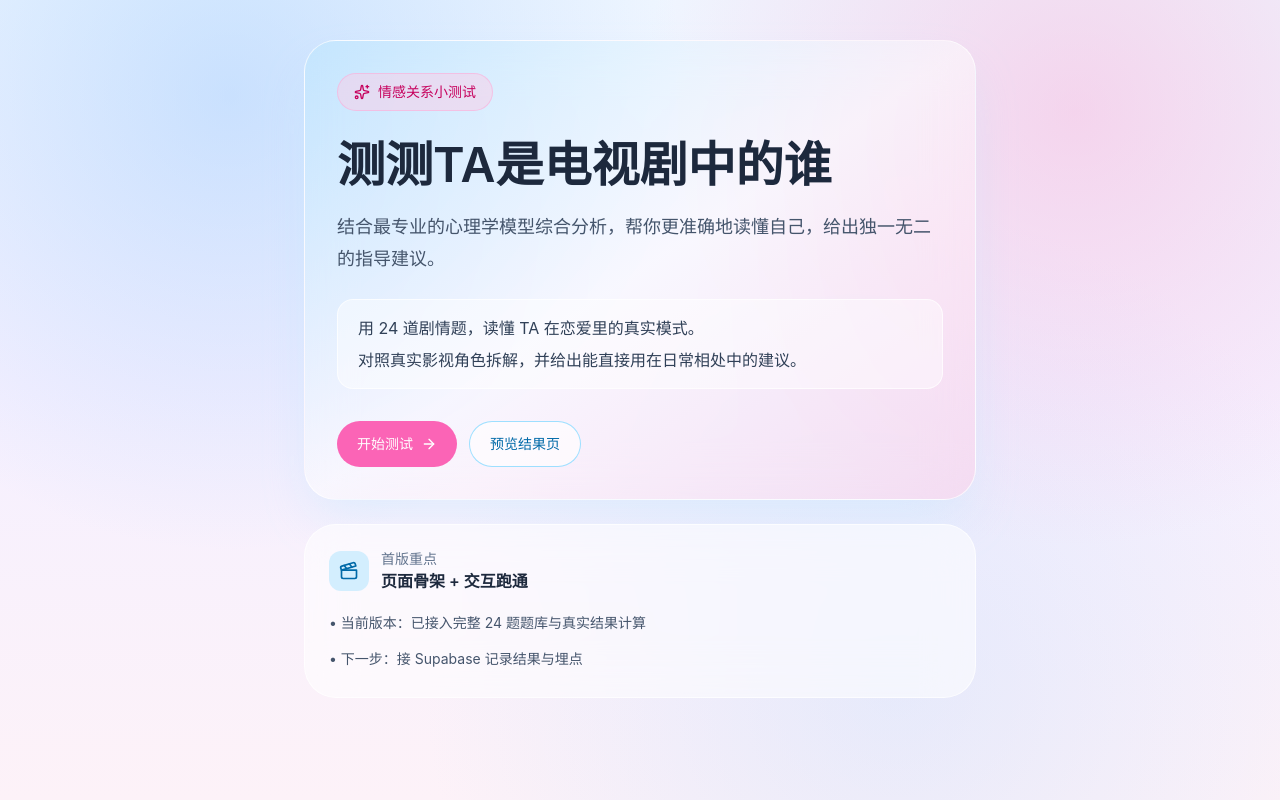
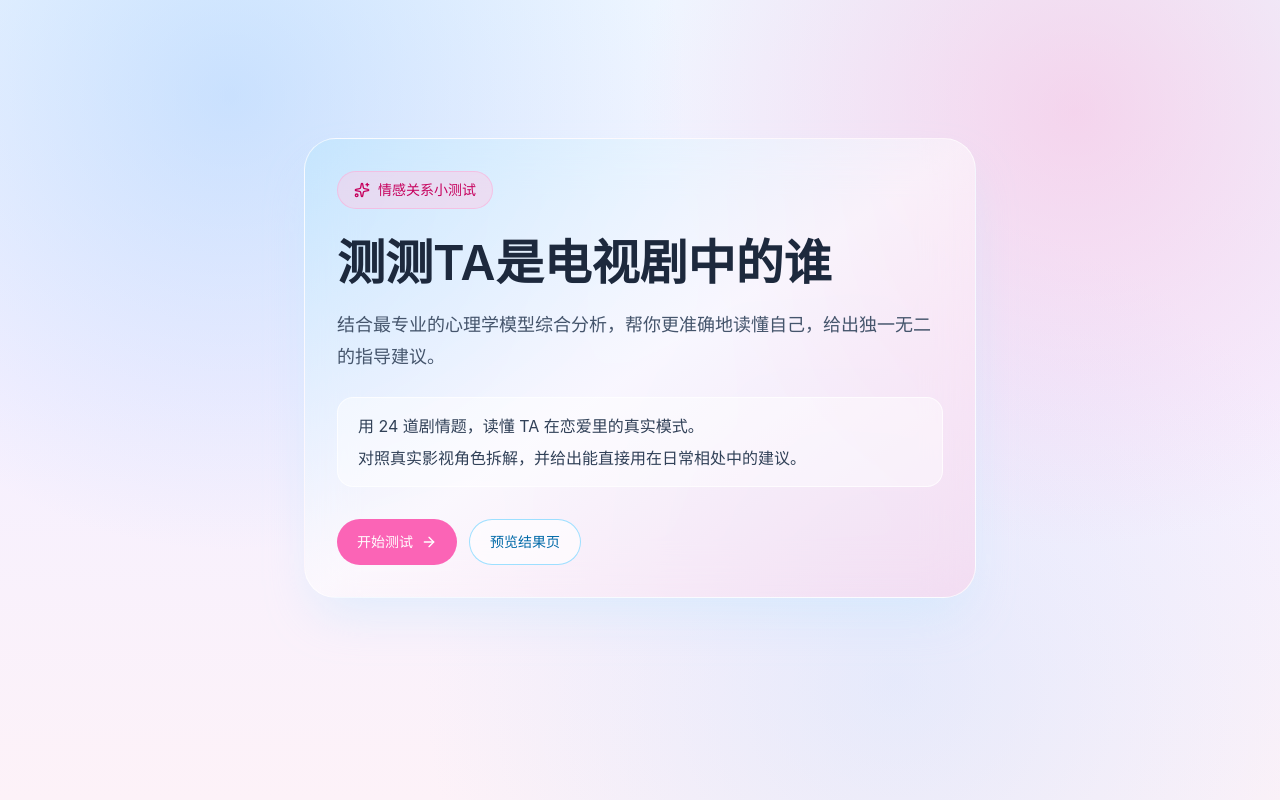
Before and after one commit to yusun787-hub/test-commercial, a React (Vite) app: page / in a window 1280 px wide. Built offline with nearby package versions, Linux system fonts and the light colour scheme.

Commit message:
删除首页底部开发说明卡片
Co-Authored-By: Aime <aime@bytedance.com>
Change-Id: I1c57bbfa48c790a089f5a486b2fb996e61548a8a

```diff
--- a/src/pages/HomePage.tsx
+++ b/src/pages/HomePage.tsx
@@ -1,4 +1,4 @@
-import { ArrowRight, Clapperboard, Sparkles } from 'lucide-react';
+import { ArrowRight, Sparkles } from 'lucide-react';
 import { Link } from 'react-router-dom';
 import { pageMeta } from '../lib/quiz-config';
 
@@ -39,23 +39,6 @@ export default function HomePage() {
           </Link>
         </div>
       </section>
-
-      {/* 开发信息提示 - 仅桌面端展示 */}
-      <div className="mt-6 hidden w-full max-w-2xl rounded-[1.5rem] border border-white/70 bg-white/55 p-5 backdrop-blur-xl sm:block sm:rounded-[2rem] sm:p-6">
-        <div className="flex items-center gap-3">
-          <div className="rounded-xl bg-sky-200/60 p-2.5 text-sky-700">
-            <Clapperboard className="h-5 w-5" />
-          </div>
-          <div>
-            <p className="text-sm text-slate-500">首版重点</p>
-            <p className="text-base font-semibold text-slate-800">页面骨架 + 交互跑通</p>
-          </div>
-        </div>
-        <ul className="mt-4 space-y-2 text-sm leading-7 text-slate-600">
-          <li>• 当前版本：已接入完整 24 题题库与真实结果计算</li>
-          <li>• 下一步：接 Supabase 记录结果与埋点</li>
-        </ul>
-      </div>
     </div>
   );
 }
```
